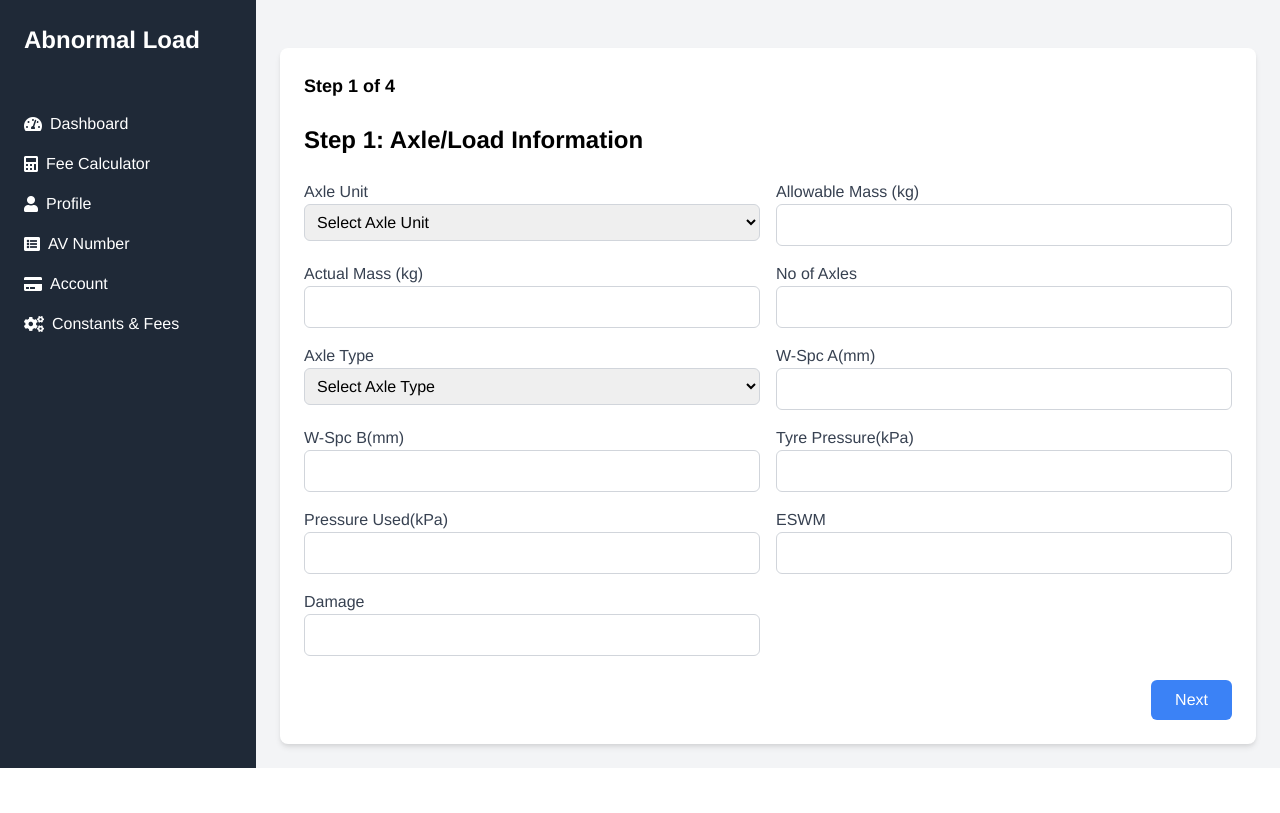
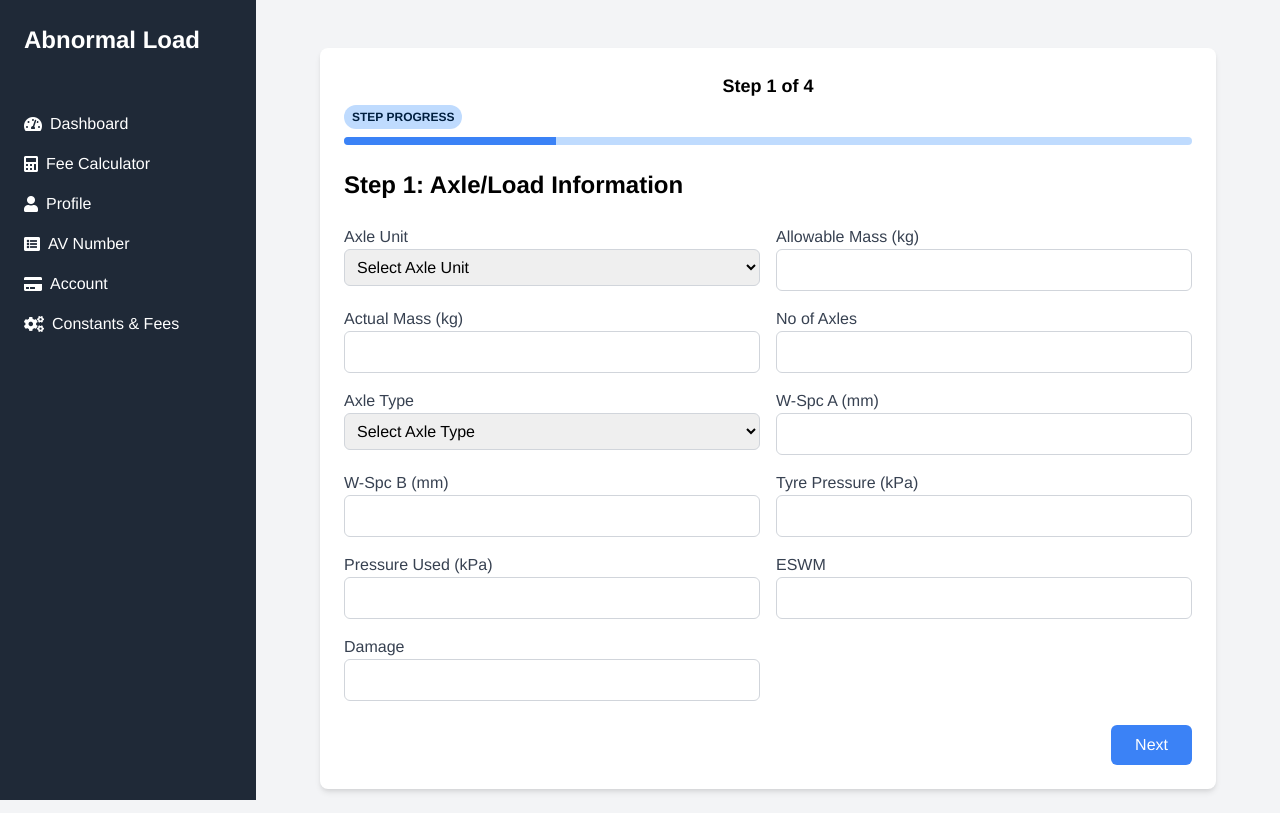
Before and after one commit to TSODev675/abnormal-load-fee-calculator-SAAS, a Django app: page /calculator/ in a window 1280 px wide. Shown: the part 56-869 px from the top of the page. Before the commit the page ends 824 px from the top, so only its background shows below. Run offline with Django 5.2, Linux system fonts and the light colour scheme.

Commit message:
Smooth transition

```diff
--- a/saas_project/templates/dashboard/calculator.html
+++ b/saas_project/templates/dashboard/calculator.html
@@ -1,18 +1,32 @@
 {% extends 'dashboard/base_dashboard.html' %}
-
 {% load static %}
 {% block content %}
 <!-- Carousel Form with Alpine.js -->
-<div x-data="{ step: 1 }" class="max-w-x6l mx-auto p-6 bg-white rounded-lg shadow-md mt-6">
+<div x-data="{ step: 1 }" class="max-w-4xl mx-auto p-6 bg-white rounded-lg shadow-md mt-6">
 
-    <!-- Step Indicator -->
-    <div class="mb-6">
+    <!-- Step Indicator and Progress Bar -->
+    <div class="mb-6 text-center">
         <p class="text-lg font-bold">Step <span x-text="step"></span> of 4</p>
+        <!-- Step Progress Bar -->
+        <div class="relative pt-1">
+            <div class="flex mb-2 items-center justify-between">
+                <div>
+                    <span class="text-xs font-semibold inline-block py-1 px-2 uppercase rounded-full text-blue-600 bg-blue-200">
+                        Step Progress
+                    </span>
+                </div>
+            </div>
+            <div class="overflow-hidden h-2 mb-4 text-xs flex rounded bg-blue-200">
+                <div :style="`width: ${(step / 4) * 100}%`" class="shadow-none flex flex-col text-center whitespace-nowrap text-white justify-center bg-blue-500 transition-all duration-500 ease-in-out"></div>
+            </div>
+        </div>
     </div>
 
     <!-- Step 1: Axle/Load Information -->
-    <div x-show="step === 1" x-transition:enter="transition ease-out duration-500"
-        x-transition:leave="transition ease-in duration-500">
+    <div x-show="step === 1" x-transition:enter="transition transform ease-out duration-700"
+        x-transition:enter-start="opacity-0 scale-90" x-transition:enter-end="opacity-100 scale-100"
+        x-transition:leave="transition transform ease-in duration-700"
+        x-transition:leave-start="opacity-100 scale-100" x-transition:leave-end="opacity-0 scale-90">
         <h1 class="text-2xl font-bold mb-6">Step 1: Axle/Load Information</h1>
         <div class="grid grid-cols-1 md:grid-cols-2 gap-4">
             <div>
@@ -52,19 +66,19 @@
                 </select>
             </div>
             <div>
-                <label for="w_spc_a" class="block text-gray-700">W-Spc A(mm)</label>
+                <label for="w_spc_a" class="block text-gray-700">W-Spc A (mm)</label>
                 <input type="number" id="w_spc_a" class="w-full p-2 border border-gray-300 rounded-md">
             </div>
             <div>
-                <label for="w_spc_b" class="block text-gray-700">W-Spc B(mm)</label>
+                <label for="w_spc_b" class="block text-gray-700">W-Spc B (mm)</label>
                 <input type="number" id="w_spc_b" class="w-full p-2 border border-gray-300 rounded-md">
             </div>
             <div>
-                <label for="type_pressure" class="block text-gray-700">Tyre Pressure(kPa)</label>
+                <label for="type_pressure" class="block text-gray-700">Tyre Pressure (kPa)</label>
                 <input type="number" id="type_pressure" class="w-full p-2 border border-gray-300 rounded-md">
             </div>
             <div>
-                <label for="press_used" class="block text-gray-700">Pressure Used(kPa)</label>
+                <label for="press_used" class="block text-gray-700">Pressure Used (kPa)</label>
                 <input type="number" id="press_used" class="w-full p-2 border border-gray-300 rounded-md">
             </div>
             <div>
@@ -79,15 +93,17 @@
 
         <!-- Next Button -->
         <div class="mt-6 flex justify-end">
-            <button @click="step = 2" class="bg-blue-500 text-white px-6 py-2 rounded-md hover:bg-blue-600">
+            <button @click="step = 2" class="bg-blue-500 text-white px-6 py-2 rounded-md hover:bg-blue-600 transition duration-300 ease-in-out transform hover:scale-105">
                 Next
             </button>
         </div>
     </div>
 
     <!-- Step 2: Additional Information -->
-    <div x-show="step === 2" x-transition:enter="transition ease-out duration-500"
-        x-transition:leave="transition ease-in duration-500">
+    <div x-show="step === 2" x-transition:enter="transition transform ease-out duration-700"
+        x-transition:enter-start="translate-x-full opacity-0" x-transition:enter-end="translate-x-0 opacity-100"
+        x-transition:leave="transition transform ease-in duration-700"
+        x-transition:leave-start="translate-x-0 opacity-100" x-transition:leave-end="translate-x-full opacity-0">
         <h1 class="text-2xl font-bold mb-6">Step 2: Additional Information</h1>
         <div class="grid grid-cols-1 md:grid-cols-2 gap-4">
             <div>
@@ -104,10 +120,6 @@
                     <option>Select AV No.</option>
                     <option value="1">Single</option>
                     <option value="2">Dual</option>
-                    <option value="3">4 Single</option>
-                    <option value="4">4 Dual</option>
-                    <option value="5">6 Dual</option>
-                    <option value="6">8 Dual</option>
                 </select>
             </div>
             <div>
@@ -119,7 +131,7 @@
                 <input type="number" id="laden_width" class="w-full p-2 border border-gray-300 rounded-md">
             </div>
             <div>
-                <label for="laden_height" class="block text-gray-700">Total Laden Height(mm)</label>
+                <label for="laden_height" class="block text-gray-700">Total Laden Height (mm)</label>
                 <input type="number" id="laden_height" class="w-full p-2 border border-gray-300 rounded-md">
             </div>
             <div>
@@ -142,18 +154,20 @@
 
         <!-- Navigation Buttons -->
         <div class="mt-6 flex justify-between">
-            <button @click="step = 1" class="bg-gray-500 text-white px-6 py-2 rounded-md hover:bg-gray-600">
+            <button @click="step = 1" class="bg-gray-500 text-white px-6 py-2 rounded-md hover:bg-gray-600 transition duration-300 ease-in-out transform hover:scale-105">
                 Previous
             </button>
-            <button @click="step = 3" class="bg-blue-500 text-white px-6 py-2 rounded-md hover:bg-blue-600">
+            <button @click="step = 3" class="bg-blue-500 text-white px-6 py-2 rounded-md hover:bg-blue-600 transition duration-300 ease-in-out transform hover:scale-105">
                 Next
             </button>
         </div>
     </div>
 
     <!-- Step 3: Additional Services -->
-    <div x-show="step === 3" x-transition:enter="transition ease-out duration-500"
-        x-transition:leave="transition ease-in duration-500">
+    <div x-show="step === 3" x-transition:enter="transition transform ease-out duration-700"
+        x-transition:enter-start="translate-x-full opacity-0" x-transition:enter-end="translate-x-0 opacity-100"
+        x-transition:leave="transition transform ease-in duration-700"
+        x-transition:leave-start="translate-x-0 opacity-100" x-transition:leave-end="translate-x-full opacity-0">
         <h1 class="text-2xl font-bold mb-6">Step 3: Additional Services</h1>
         <div class="grid grid-cols-1 md:grid-cols-3 gap-4">
             <div class="flex items-center space-x-2">
@@ -172,18 +186,20 @@
 
         <!-- Navigation Buttons -->
         <div class="mt-6 flex justify-between">
-            <button @click="step = 2" class="bg-gray-500 text-white px-6 py-2 rounded-md hover:bg-gray-600">
+            <button @click="step = 2" class="bg-gray-500 text-white px-6 py-2 rounded-md hover:bg-gray-600 transition duration-300 ease-in-out transform hover:scale-105">
                 Previous
             </button>
-            <button @click="step = 4" class="bg-blue-500 text-white px-6 py-2 rounded-md hover:bg-blue-600">
+            <button @click="step = 4" class="bg-blue-500 text-white px-6 py-2 rounded-md hover:bg-blue-600 transition duration-300 ease-in-out transform hover:scale-105">
                 Next
             </button>
         </div>
     </div>
 
     <!-- Step 4: Calculated Fee -->
-    <div x-show="step === 4" x-transition:enter="transition ease-out duration-500"
-        x-transition:leave="transition ease-in duration-500">
+    <div x-show="step === 4" x-transition:enter="transition transform ease-out duration-700"
+        x-transition:enter-start="translate-x-full opacity-0" x-transition:enter-end="translate-x-0 opacity-100"
+        x-transition:leave="transition transform ease-in duration-700"
+        x-transition:leave-start="translate-x-0 opacity-100" x-transition:leave-end="translate-x-full opacity-0">
         <h1 class="text-2xl font-bold mb-6">Step 4: Calculated Fee</h1>
         <div class="grid grid-cols-1 md:grid-cols-2 gap-4 mb-6">
             <div>
@@ -220,16 +236,17 @@
 
         <!-- Navigation Buttons -->
         <div class="mt-6 flex justify-between">
-            <button @click="step = 3" class="bg-gray-500 text-white px-6 py-2 rounded-md hover:bg-gray-600">
+            <button @click="step = 3" class="bg-gray-500 text-white px-6 py-2 rounded-md hover:bg-gray-600 transition duration-300 ease-in-out transform hover:scale-105">
                 Previous
             </button>
-            <button class="bg-green-500 text-white px-6 py-2 rounded-md hover:bg-green-600">
+            <button class="bg-green-500 text-white px-6 py-2 rounded-md hover:bg-green-600 transition duration-300 ease-in-out transform hover:scale-105">
                 Submit
             </button>
         </div>
     </div>
 
 </div>
+
+<!-- Load Alpine.js from a CDN or your own static file -->
 <script src="{% static 'js/cdn.min.js' %}"></script>
-
 {% endblock %}
```
